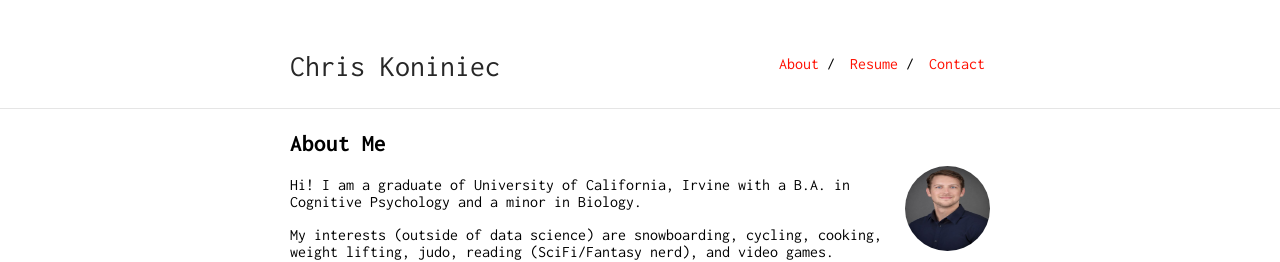
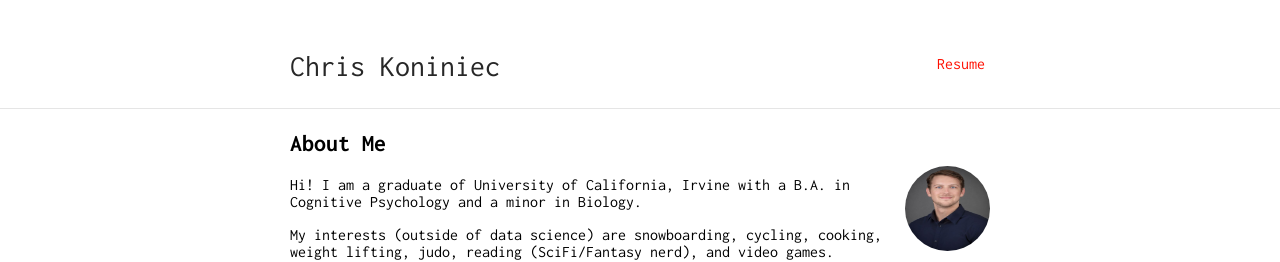
Before and after one commit to ChrisKoniniec/ChrisKoniniec.github.io, a Jekyll site: the page built from index.md, in a window 1280 px wide. Shown: the top 262 px of the page. Built offline with Jekyll 4.4.1, drawn with Linux system fonts in a browser that asks for light colours; our own code applies the rules of GitHub Pages for plain Markdown files.

Commit message:
Update _config.yml

```diff
--- a/_config.yml
+++ b/_config.yml
@@ -1,22 +1,17 @@
 title: Chris Koniniec
-url: "https://ChrisKoniniec.com"
-baseurl: "/researcher"
+
 
 markdown: kramdown
 
 tracking_id: #
 
 footer: yes
-footer_url: "https://github.com/ChrisKoniniec"
+footer_url: "ChrisKoniniec.github.io"
 
 sass:
     style: compressed
     sass_dir: _sass
 
 nav:
- - name: "About"
-   link: "/researcher/"
  - name: "Resume"
-   link: "resume.pdf"
- - name: "Contact"
-   link: "contact"
+   link: ""
```
